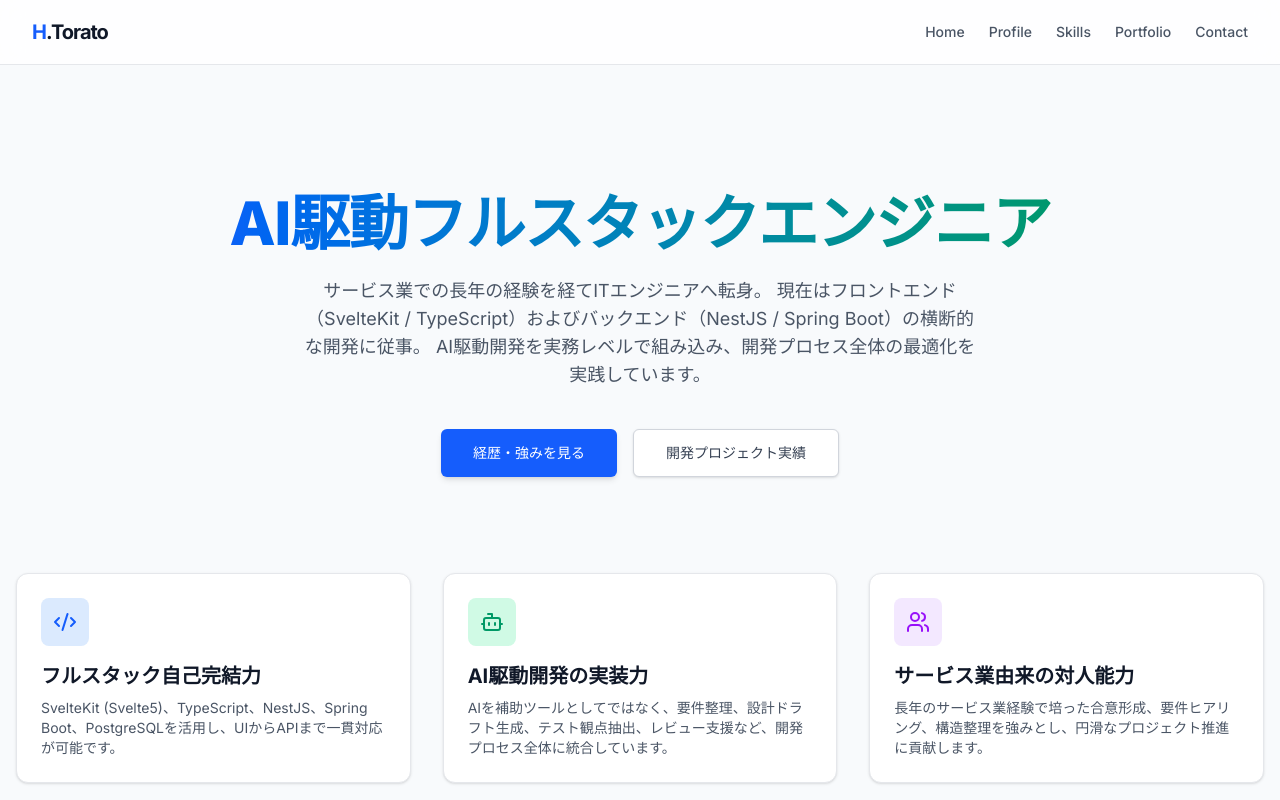
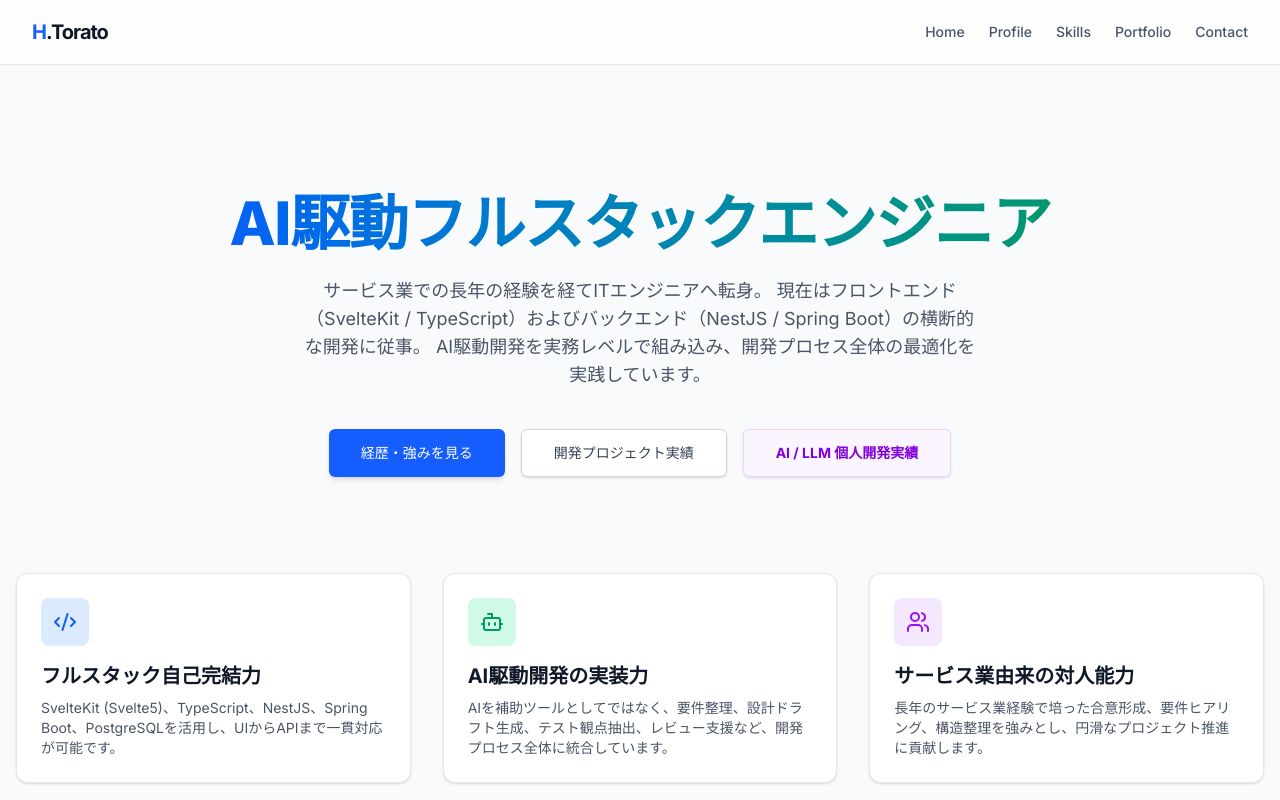
Before and after one commit to hirofumitorato/PORTFOLIO, a Next.js app: page / in a window 1280 px wide. Shown: the top 800 px of the page. Built offline with nearby package versions, Linux system fonts and the light colour scheme.

Commit message:
Add link to coming soon section from home page

```diff
--- a/src/app/page.tsx
+++ b/src/app/page.tsx
@@ -26,6 +26,12 @@ export default function Home() {
             className="inline-flex h-12 items-center justify-center rounded-md border border-gray-300 bg-white px-8 text-sm font-medium text-gray-700 shadow-sm transition-colors hover:bg-gray-50"
           >
             開発プロジェクト実績
+          </Link>
+          <Link
+            href="/portfolio#cs-1"
+            className="inline-flex h-12 items-center justify-center rounded-md border border-purple-200 bg-purple-50 text-purple-700 px-8 text-sm font-bold shadow-sm transition-colors hover:bg-purple-100"
+          >
+            AI / LLM 個人開発実績
           </Link>
         </div>
       </div>
```
